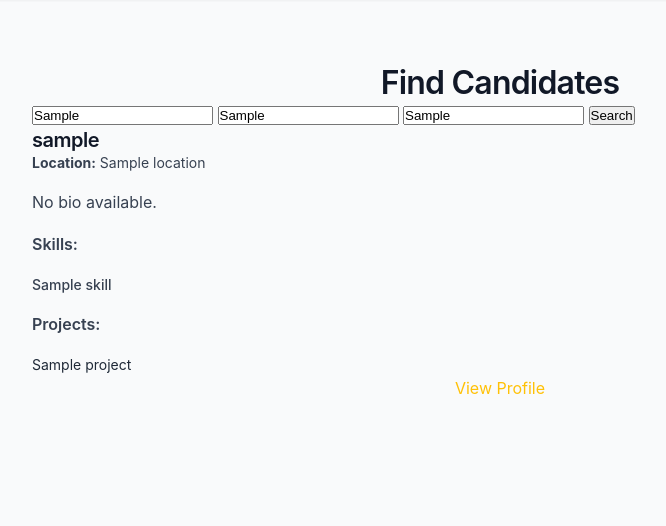
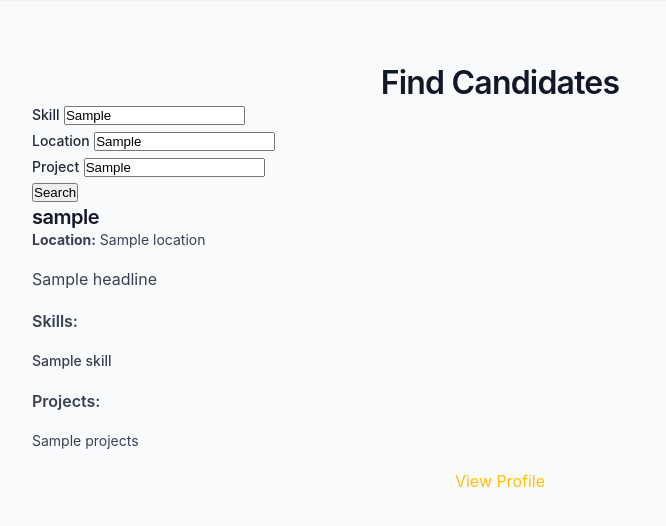
Before and after one commit to ntran306/GTJobSearch, a Django app: template candidates/templates/candidates/search_results.html in a window 1280 px wide. Shown: the part 93-619 px from the top of the page, without its empty margins (140-806 px from the left). Run offline with Django 5.2, Linux system fonts and the light colour scheme; the template is opened without the code that fills it: most values are stand-ins (such as "Sample title", 1, 10 or a date in 2020).

Commit message:
fixed the backend for candidate searching

```diff
--- a/GTJobSearch/templates/base.html
+++ b/GTJobSearch/templates/base.html
@@ -31,7 +31,7 @@
                         <li><a href="{% url 'accounts:profile' %}">Profile</a></li>
 
                         {% if user|has_recruiterprofile %}
-                            <li><a href="{% url 'profiles:candidate_search' %}">Find Candidates</a></li>
+                            <a href="{% url 'candidates:search_candidates' %}">Find Candidates</a>
                             <li><a href="{% url 'jobs:my_jobs' %}">My Job Postings</a></li>
                         {% elif user|has_jobseekerprofile %}
                             <li><a href="{% url 'jobs:index' %}">Find Jobs</a></li>
--- a/GTJobSearch/urls.py
+++ b/GTJobSearch/urls.py
@@ -22,8 +22,8 @@ urlpatterns = [
     path("jobseeker/home", jobseeker_home, name="jobseeker_home"), #jobseeker home page
     path("recruiter/home", recruiter_home, name="recruiter_home"), #recruiter home page
     path("applications/", include("applications.urls", namespace="applications")), # applications app
-    path('candidates/', include('candidates.urls')), # candidates app
-    path('profiles/', include('profiles.urls')), # profiles app
+    path('candidates/', include('candidates.urls', namespace="candidates")), # candidates app
+    path('profiles/', include('profiles.urls', namespace="profiles")), # profiles app
 ]
 
 if settings.DEBUG:
--- a/accounts/templates/accounts/profile.html
+++ b/accounts/templates/accounts/profile.html
@@ -181,9 +181,8 @@
         <h2><i class="fas fa-rocket"></i> Quick Actions</h2>
       </div>
       <div class="section-content action-buttons">
-        <a href="#" class="action-btn"><i class="fas fa-plus"></i> Post Job</a>
-        <a href="#" class="action-btn"><i class="fas fa-search"></i> Browse Candidates</a>
-        <a href="#" class="action-btn"><i class="fas fa-chart-bar"></i> View Analytics</a>
+        <a href="{% url 'jobs:create_job' %}" class="action-btn"><i class="fas fa-plus"></i> Post Job</a>
+        <a href="{% url 'candidates:search_candidates' %}">Browse Candidates</a>
       </div>
     </section>
   {% endif %}
--- a/candidates/signals.py
+++ b/candidates/signals.py
@@ -1,6 +1 @@
 # candidates/signals.py
-from django.db.models.signals import post_save
-from django.dispatch import receiver
-from django.db import transaction
-from accounts.models import JobSeekerProfile
-from .models import Candidate
--- a/candidates/templates/candidates/search_results.html
+++ b/candidates/templates/candidates/search_results.html
@@ -7,19 +7,61 @@
   <h2 class="text-3xl font-semibold mb-6 text-gray-800 text-center">Find Candidates</h2>
 
   <!-- Search Form -->
-  <form method="GET" action="{% url 'profiles:candidate_search' %}"
-        class="flex flex-wrap justify-center gap-4 mb-8">
-    <input type="text" name="skill" placeholder="Skill" value="{{ skill_query }}"
-           class="border border-gray-300 rounded-lg px-4 py-2 w-64 focus:ring-2 focus:ring-indigo-500">
-    <input type="text" name="location" placeholder="Location" value="{{ location_query }}"
-           class="border border-gray-300 rounded-lg px-4 py-2 w-64 focus:ring-2 focus:ring-indigo-500">
-    <input type="text" name="project" placeholder="Project" value="{{ project_query }}"
-           class="border border-gray-300 rounded-lg px-4 py-2 w-64 focus:ring-2 focus:ring-indigo-500">
-    <button type="submit"
-            class="bg-indigo-600 text-white px-6 py-2 rounded-lg hover:bg-indigo-700 transition">
-      Search
-    </button>
+  <form
+    method="GET"
+    action="{% url 'candidates:search_candidates' %}"
+    class="flex flex-wrap justify-center items-center gap-4 mb-8 bg-white shadow-md rounded-xl p-6"
+  >
+    <!-- Skill Field -->
+    <div class="flex flex-col">
+      <label for="skill" class="text-sm font-medium text-gray-700 mb-1">Skill</label>
+      <input
+        type="text"
+        id="skill"
+        name="skill"
+        placeholder="e.g. Python, HTML, Leadership"
+        value="{{ skill_query|default:'' }}"
+        class="border border-gray-300 rounded-lg px-4 py-2 w-64 focus:ring-2 focus:ring-indigo-500"
+      >
+    </div>
+
+    <!-- Location Field -->
+    <div class="flex flex-col">
+      <label for="location" class="text-sm font-medium text-gray-700 mb-1">Location</label>
+      <input
+        type="text"
+        id="location"
+        name="location"
+        placeholder="e.g. Atlanta, Remote"
+        value="{{ location_query|default:'' }}"
+        class="border border-gray-300 rounded-lg px-4 py-2 w-64 focus:ring-2 focus:ring-indigo-500"
+      >
+    </div>
+
+    <!-- Project Field -->
+    <div class="flex flex-col">
+      <label for="project" class="text-sm font-medium text-gray-700 mb-1">Project</label>
+      <input
+        type="text"
+        id="project"
+        name="project"
+        placeholder="e.g. Portfolio Website, App"
+        value="{{ project_query|default:'' }}"
+        class="border border-gray-300 rounded-lg px-4 py-2 w-64 focus:ring-2 focus:ring-indigo-500"
+      >
+    </div>
+
+    <!-- Search Button -->
+    <div class="flex items-end">
+      <button
+        type="submit"
+        class="bg-indigo-600 text-white font-medium px-6 py-2 rounded-lg hover:bg-indigo-700 focus:ring-2 focus:ring-indigo-500 transition"
+      >
+        Search
+      </button>
+    </div>
   </form>
+
 
   <!-- Results -->
   {% if candidates %}
@@ -29,8 +71,10 @@
           <h3 class="text-xl font-semibold text-indigo-700 mb-1">
             {{ candidate.user.username }}
           </h3>
-          <p class="text-gray-600 text-sm mb-2"><strong>Location:</strong> {{ candidate.location }}</p>
-          <p class="text-gray-700 mb-3 line-clamp-3">{{ candidate.bio|default:"No bio available." }}</p>
+          <p class="text-gray-600 text-sm mb-2"><strong>Location:</strong> {{ candidate.location|default:"—" }}</p>
+          <p class="text-gray-700 mb-3 line-clamp-3">
+            {{ candidate.headline|default:candidate.work_experience|default:"No description available." }}
+          </p>
 
           <div class="mb-2">
             <p class="text-gray-800 font-semibold">Skills:</p>
@@ -47,17 +91,17 @@
 
           <div class="mt-3">
             <p class="text-gray-800 font-semibold">Projects:</p>
-            <ul class="text-gray-600 text-sm list-disc list-inside">
-              {% for project in candidate.projects.all %}
-                <li>{{ project.title }}</li>
-              {% empty %}
-                <li>No projects listed.</li>
-              {% endfor %}
-            </ul>
+            {% if candidate.projects %}
+              <p class="text-gray-600 text-sm">
+                {{ candidate.projects|truncatechars:200 }}
+              </p>
+            {% else %}
+              <p class="text-gray-500 text-sm">No projects listed.</p>
+            {% endif %}
           </div>
 
           <div class="mt-4 text-center">
-            <a href="{% url 'accounts:view_profile' candidate.user.id %}"
+            <a href="{% url 'profiles:view_profile' candidate.user.id %}"
                class="inline-block bg-indigo-600 text-white px-4 py-2 rounded-lg hover:bg-indigo-700 transition">
               View Profile
             </a>
--- a/profiles/urls.py
+++ b/profiles/urls.py
@@ -4,5 +4,6 @@ from . import views
 app_name = 'profiles'
 
 urlpatterns = [
-    path('recruiter/search/', views.candidate_search, name='candidate_search'),
+    path('candidate-search/', views.candidate_search, name='candidate_search'),
+    path('view/<int:user_id>/', views.view_profile, name='view_profile'),  # ✅ add this
 ]
```
Also changed, not shown: candidates/admin.py (+5 -5 lines), candidates/apps.py (+6 -6 lines), candidates/models.py (+21 -21 lines), candidates/views.py (+35 -24 lines), profiles/templates/profiles/view_profile.html (added, +55 -0 lines), profiles/views.py (+7 -0 lines), candidates/urls.py (line endings or trailing spaces).
